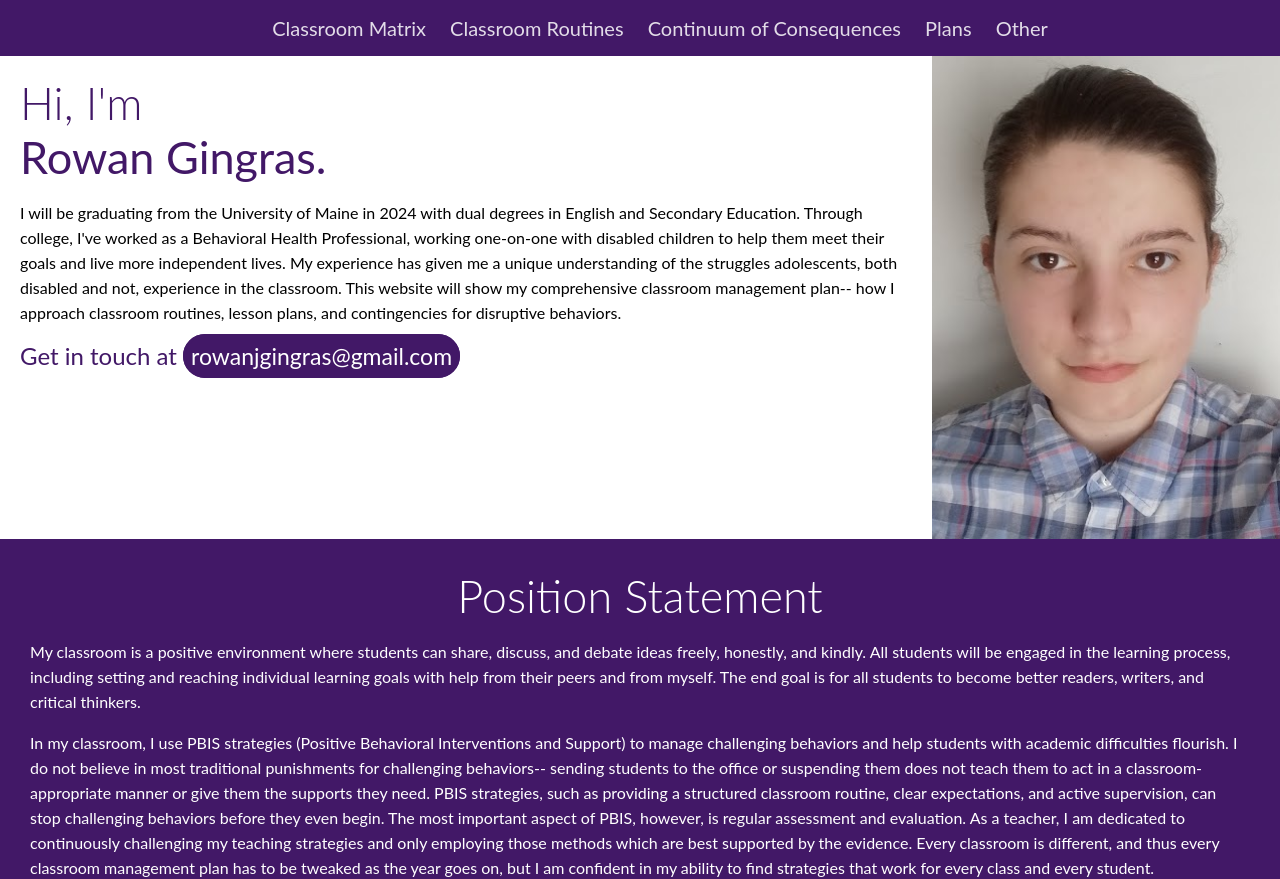
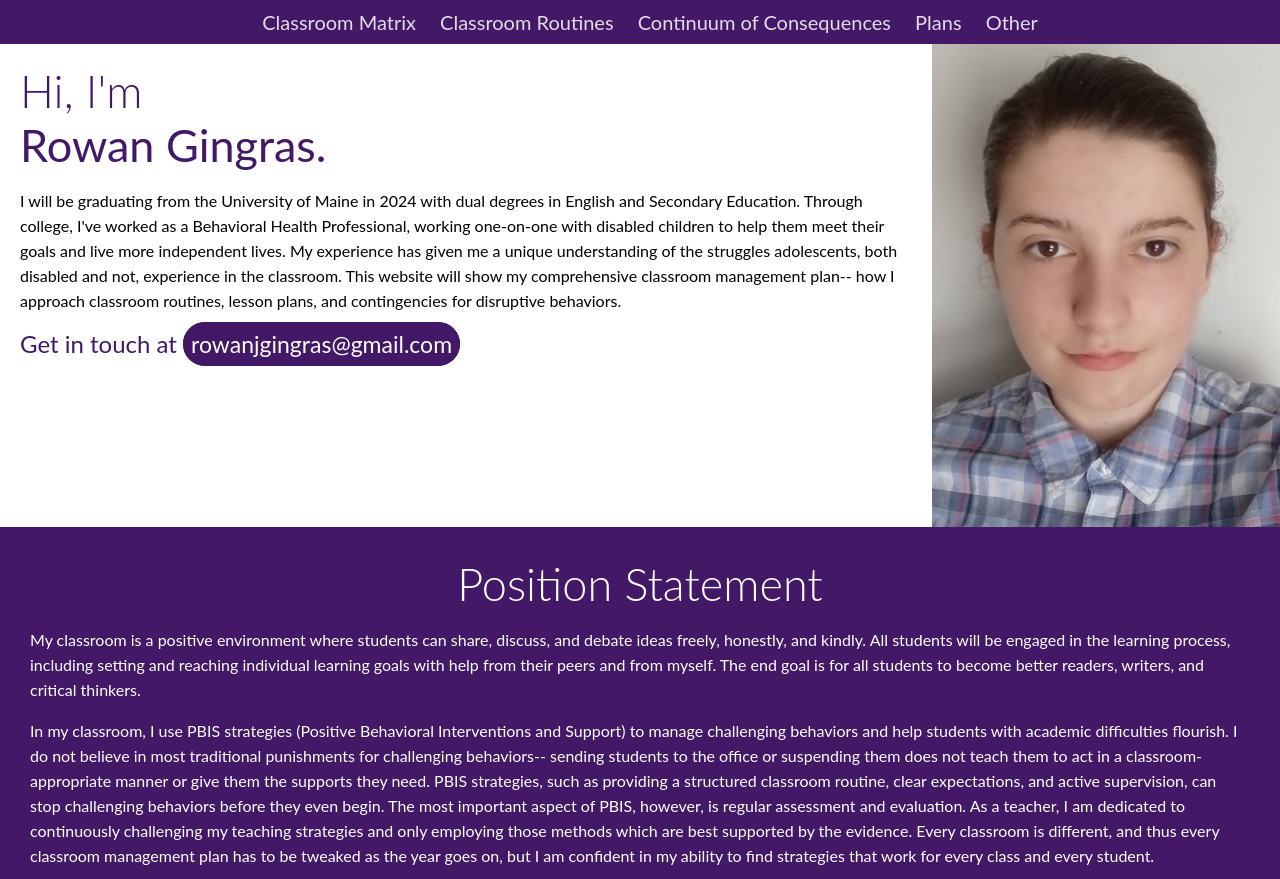
Before and after one commit to Skookuri/rowanjgingras, a plain HTML site: page index.html in a window 1280 px wide. Shown: the top 879 px of the page. Drawn offline with Linux system fonts and the light colour scheme.

Commit message:
Update index.html

```diff
--- a/index.html
+++ b/index.html
@@ -7,6 +7,10 @@
 <style>
     :root {
         --purple: #421867;
+    }
+
+    html {
+        margin: 0;
     }
 
     body {
@@ -45,6 +49,8 @@
 
     ul {
         list-style-type: none;
+        margin: 0;
+        padding: 0;
     }
 
     .navbar {
@@ -53,6 +59,7 @@
         overflow: hidden;
         text-align: center;
         z-index: 100;
+        padding: 10px;
     }
 
     .navbar a {
@@ -65,8 +72,7 @@
     }
 
     .navbar a:hover {
-    	opacity: 1;
-
+        opacity: 1;
     }
 
     .home {
@@ -96,7 +102,6 @@
 
     .profilePic img {
         height: 100%;
-
     }
 
     .positionStatement {
@@ -166,11 +171,10 @@
     </div>
 </section>
 <section class="selStatement">
-	<h1 style="text-align: center;">Social and Emotional Learning in my Classroom</h1>
-<p>I am absolutely committed to integrating social-emotional learning into my classroom. One important goal of social-emotional learning, or SEL, at the high school level includes teaching students how to increase their level of independence, while maintaining mature and respectful relationships with others, including adults. Assigning collaborative projects and discussion topics that require students to work respectfully and empathetically with each other can help them develop more mature relationships with their peers. As my students develop these advanced relationship skills, they will eventually be able to generalize their new abilities in other areas of their life, including at home and at work. Additionally, I will model mature relationships for my students through my own behavior. By modeling kindness and empathy as an adult, I hope to encourage my students to interact with each other in positive and productive ways.</p>
-<p>Another approach which will integrate SEL in my classroom is teaching critical reading skills that promote independent thinking and, eventually, individuation. By teaching students how to read and analyze texts critically, I can help them develop their own interpretations and opinions, which can contribute to their sense of personal identity. Promoting a sense of individuality, rather than the group-based identity more common in younger students, can help my students develop better relationships with their peers and parents, while also maintaining emotional independence. To help my students begin developing their individual identities, I might give an assignment to reflect on a book we’re reading, find a moment that resonated with them personally, and then share their thoughts with the class. Encouraging this kind of personal reflection and expression can help my students in discovering their own unique voices and values.</p>
-
-<p>Integrating ethical discussions into my classroom also fosters SEL, though scaffolded with careful guidelines which encourage maturity and respect, regardless of whether students agree or disagree with each other. For example, I may assign prompts that ask students to consider ethical dilemmas from reading assignments and debate their viewpoints in small groups or as a class. By creating a space for students to discuss their opinions and beliefs, I hope to encourage them to develop and be able to articulate a personal ethical system to guide their behavior. An important part of adolescent emotional development is creating a personal system of beliefs to govern one’s behavior, rather than relying on values that parents, teachers, or other adults enforce. The development of an individual moral compass allows students to better make informed and empathetic decisions in their personal and academic lives. My ultimate aim is to foster a more empathetic and understanding classroom environment that supports responsible dialogue, where students can learn to understand each others’ beliefs.</p>
+    <h1 style="text-align: center;">Social and Emotional Learning in my Classroom</h1>
+    <p>I am absolutely committed to integrating social-emotional learning into my classroom. One important goal of social-emotional learning, or SEL, at the high school level includes teaching students how to increase their level of independence, while maintaining mature and respectful relationships with others, including adults. Assigning collaborative projects and discussion topics that require students to work respectfully and empathetically with each other can help them develop more mature relationships with their peers. As my students develop these advanced relationship skills, they will eventually be able to generalize their new abilities in other areas of their life, including at home and at work. Additionally, I will model mature relationships for my students through my own behavior. By modeling kindness and empathy as an adult, I hope to encourage my students to interact with each other in positive and productive ways.</p>
+    <p>Another approach which will integrate SEL in my classroom is teaching critical reading skills that promote independent thinking and, eventually, individuation. By teaching students how to read and analyze texts critically, I can help them develop their own interpretations and opinions, which can contribute to their sense of personal identity. Promoting a sense of individuality, rather than the group-based identity more common in younger students, can help my students develop better relationships with their peers and parents, while also maintaining emotional independence. To help my students begin developing their individual identities, I might give an assignment to reflect on a book we’re reading, find a moment that resonated with them personally, and then share their thoughts with the class. Encouraging this kind of personal reflection and expression can help my students in discovering their own unique voices and values.</p>
+    <p>Integrating ethical discussions into my classroom also fosters SEL, though scaffolded with careful guidelines which encourage maturity and respect, regardless of whether students agree or disagree with each other. For example, I may assign prompts that ask students to consider ethical dilemmas from reading assignments and debate their viewpoints in small groups or as a class. By creating a space for students to discuss their opinions and beliefs, I hope to encourage them to develop and be able to articulate a personal ethical system to guide their behavior. An important part of adolescent emotional development is creating a personal system of beliefs to govern one’s behavior, rather than relying on values that parents, teachers, or other adults enforce. The development of an individual moral compass allows students to better make informed and empathetic decisions in their personal and academic lives. My ultimate aim is to foster a more empathetic and understanding classroom environment that supports responsible dialogue, where students can learn to understand each others’ beliefs.</p>
 </section>
 </body>
 <script>
```
